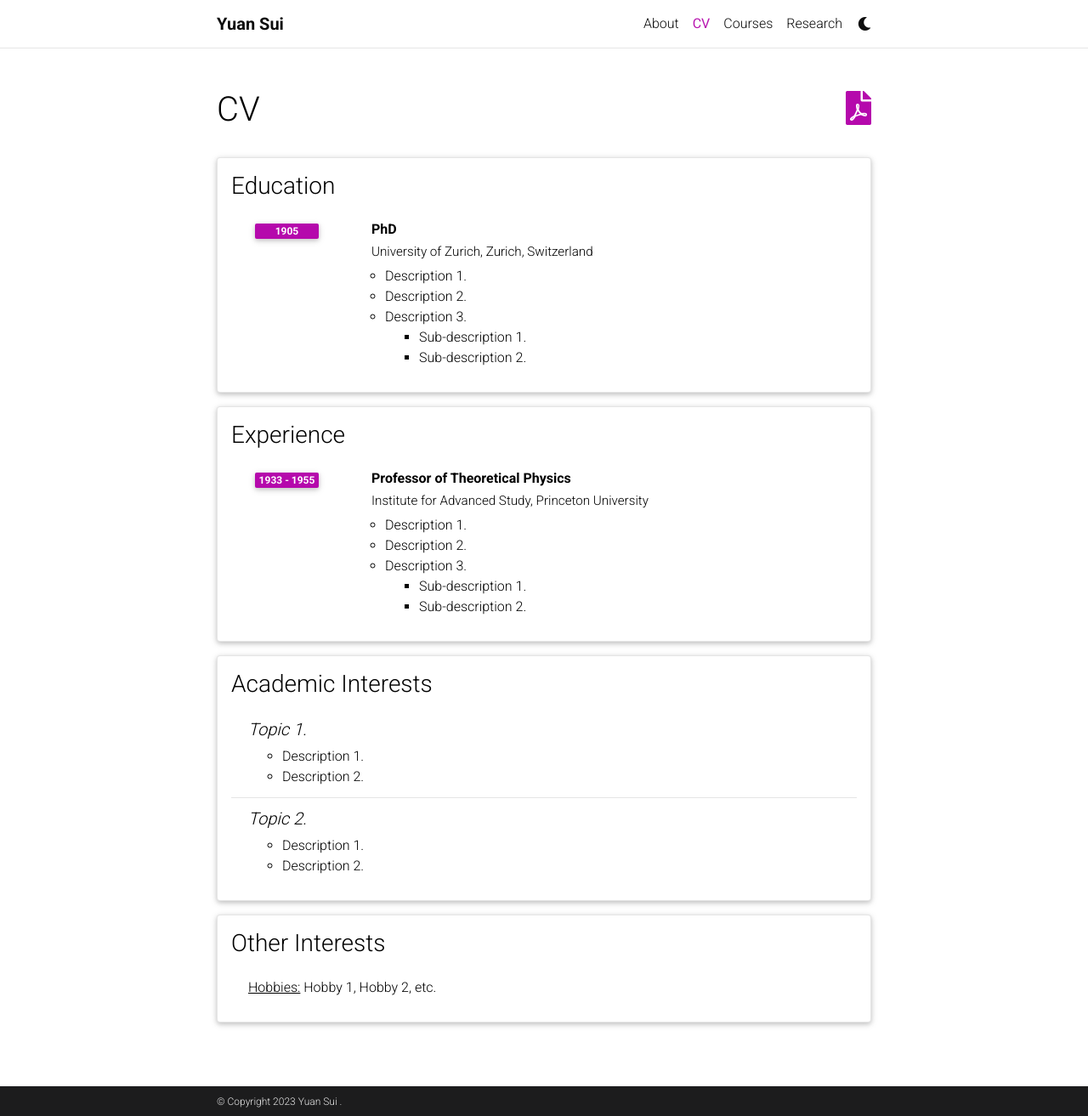
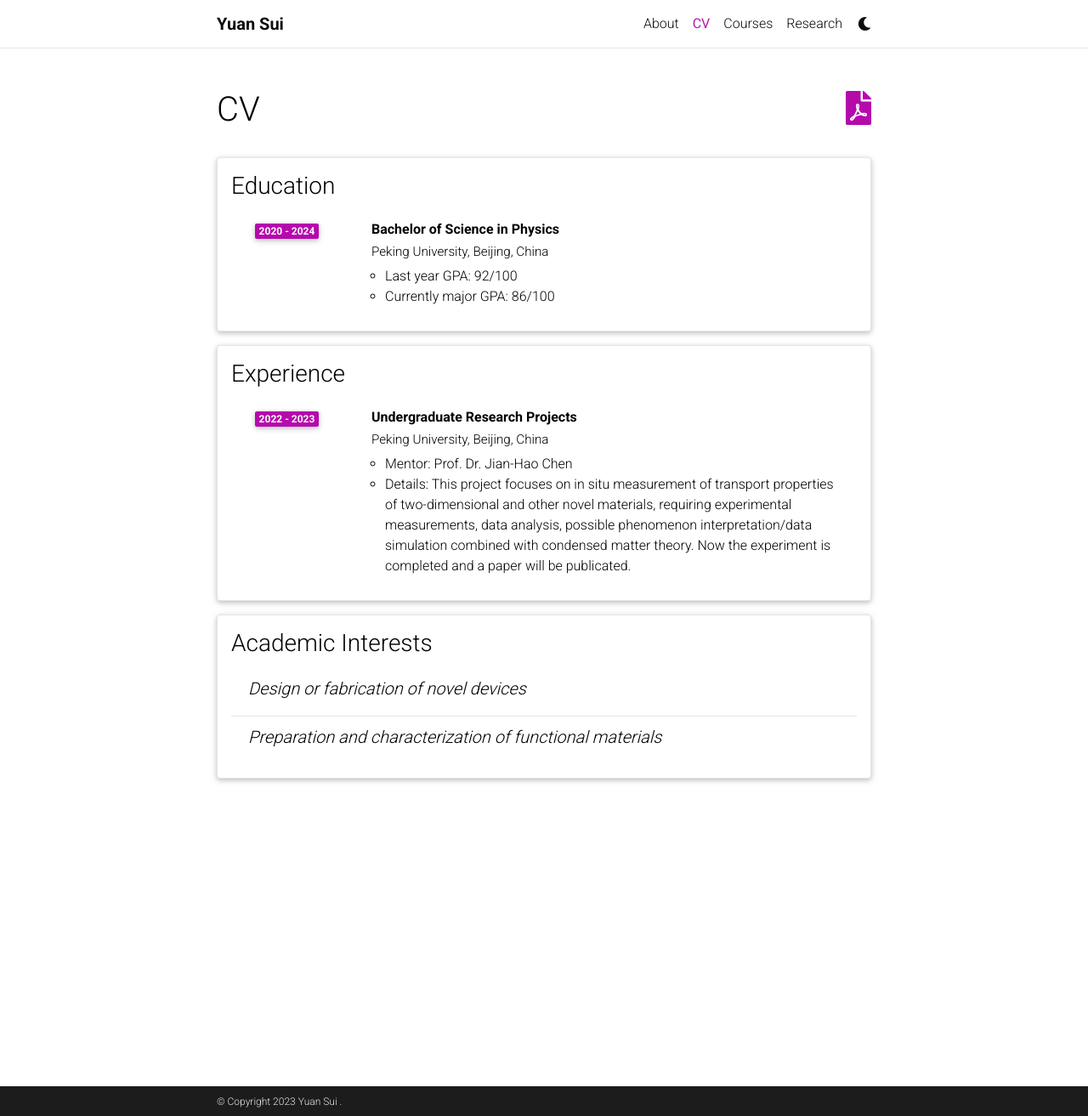
Before and after one commit to sufrepmia/al-folio_theme, a Jekyll site: the page built from _pages/cv.md, in a window 1280 px wide and 1313 px high. Shown: the whole window at 85% size. Built offline with Jekyll 4.4.1, drawn with Linux system fonts in a browser that asks for light colours; comment, search, counter and statistics services are not loaded; a style sheet for code colours, icons or effects is not loaded.

Commit message:
Update cv.yml

```diff
--- a/_data/cv.yml
+++ b/_data/cv.yml
@@ -1,44 +1,25 @@
 - title: Education
   type: time_table
   contents:
-    - title: PhD
-      institution: University of Zurich, Zurich, Switzerland
-      year: 1905
+    - title: Bachelor of Science in Physics
+      institution: Peking University, Beijing, China
+      year: 2020 - 2024
       description:
-        - Description 1.
-        - Description 2.
-        - title: Description 3.
-          contents:
-            - Sub-description 1.
-            - Sub-description 2.
+        - 'Last year GPA: 92/100'
+        - 'Currently major GPA: 86/100'
 
 - title: Experience
   type: time_table
   contents:
-    - title: Professor of Theoretical Physics
-      institution: Institute for Advanced Study, Princeton University
-      year: 1933 - 1955
+    - title: Undergraduate Research Projects
+      institution: Peking University, Beijing, China
+      year: 2022 - 2023
       description:
-        - Description 1.
-        - Description 2.
-        - title: Description 3.
-          contents:
-            - Sub-description 1.
-            - Sub-description 2.
+        - 'Mentor: Prof. Dr. Jian-Hao Chen'
+        - 'Details: This project focuses on in situ measurement of transport properties of two-dimensional and other novel materials, requiring experimental measurements, data analysis, possible phenomenon interpretation/data simulation combined with condensed matter theory. Now the experiment is completed and a paper will be publicated.'
 
 - title: Academic Interests
   type: nested_list
   contents:
-    - title: Topic 1.
-      items:
-        - Description 1.
-        - Description 2.
-    - title: Topic 2.
-      items:
-        - Description 1.
-        - Description 2.
-
-- title: Other Interests
-  type: list
-  contents:
-    - <u>Hobbies:</u> Hobby 1, Hobby 2, etc.
+    - title: Design or fabrication of novel devices
+    - title: Preparation and characterization of functional materials
```
